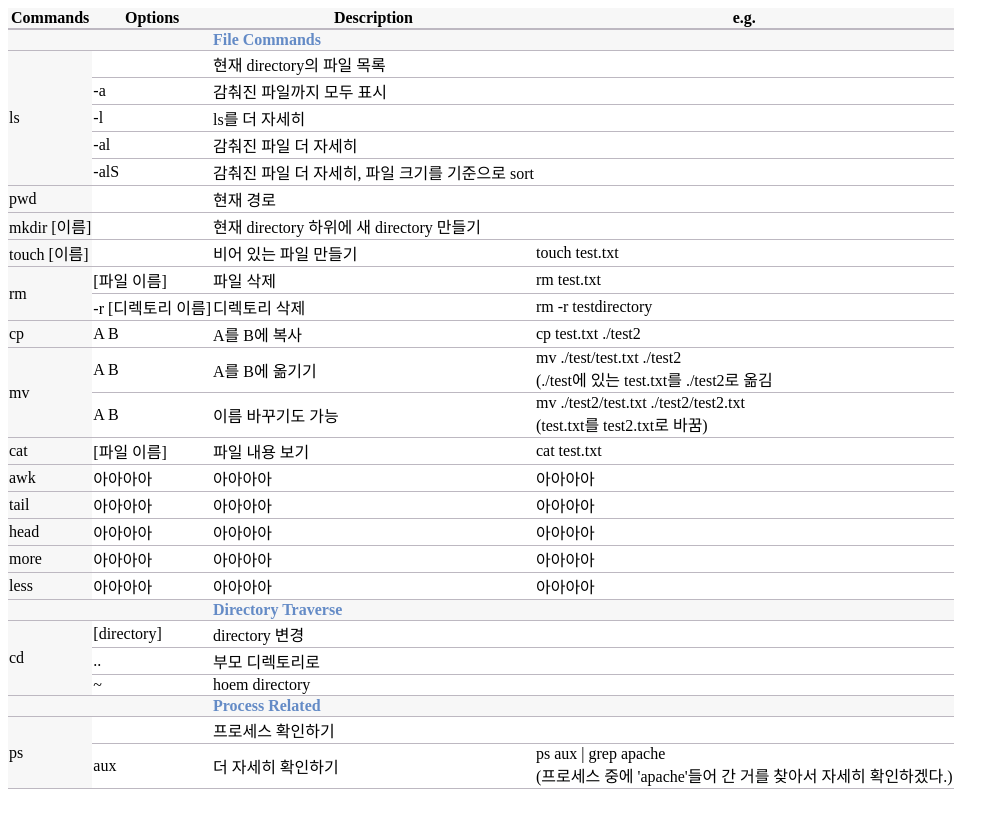
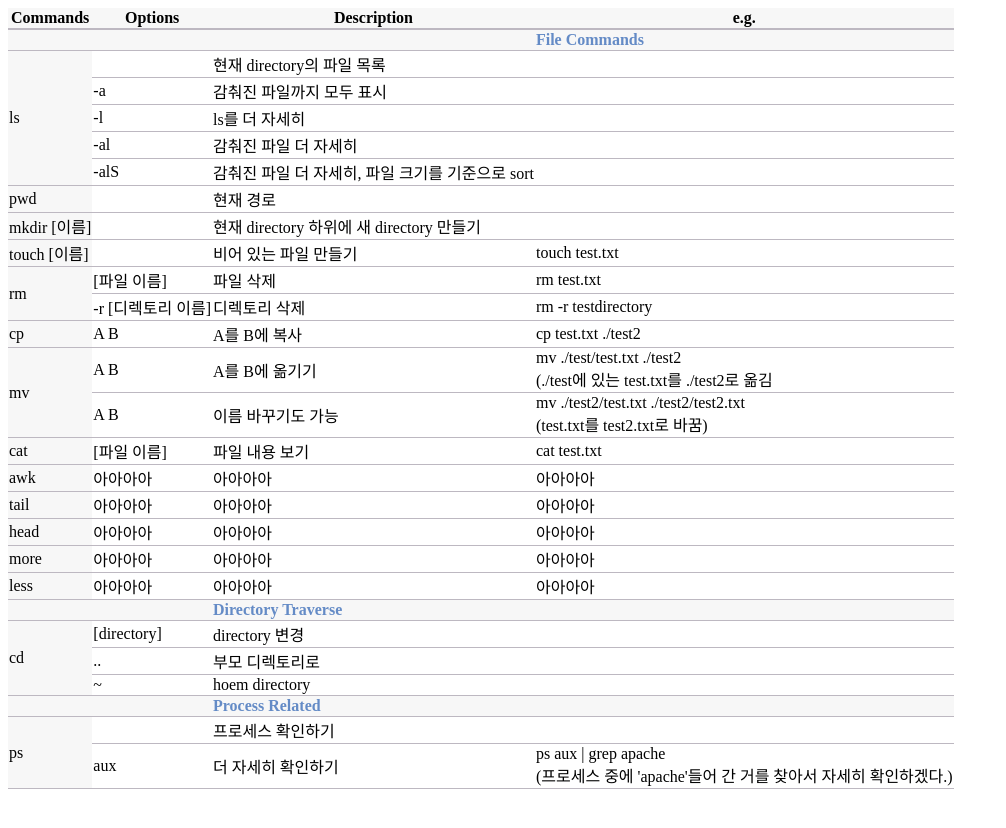
Before and after one commit to finddme/finddme.github.io, a Jekyll site: the page built from _posts/2022-01-12-Linux.md, in a window 1280 px wide. Shown: the top 828 px of the page, without its empty margins (0-1006 px from the left). Built offline with Jekyll 4.4.1, drawn with Linux system fonts in a browser that asks for light colours.

Commit message:
Update 2022-01-12-Linux.md

```diff
--- a/_posts/2022-01-12-Linux.md
+++ b/_posts/2022-01-12-Linux.md
@@ -43,7 +43,7 @@
    <body>
      <table style="border-collapse:collapse">
        <tr><th class="line4" bgcolor="#F8F7F9">Commands</th><th class="line4">Options</th><th class="line4">Description</th><th class="line4">e.g.</th></tr>
-       <tr><td class="line3"> </td><td class="line3"> </td><td class="line3"><span style="color:#648BC6; font-weight: bold;">File Commands</span></td><td class="line3"> </td></tr>
+       <tr><td class="line3"> </td><td class="line3"> </td><td class="line3"> </td><td class="line3"><span style="color:#648BC6; font-weight: bold;">File Commands</span></td></tr>
        <tr><td class="line3" rowspan="5">ls</td><td class="line"> </td><td class="line">현재 directory의 파일 목록</td><td class="line"> </td></tr>
        <tr><td class="line">-a</td><td class="line">감춰진 파일까지 모두 표시</td><td class="line"> </td></tr>
        <tr><td class="line">-l</td><td class="line">ls를 더 자세히</td><td class="line"> </td></tr>
```
